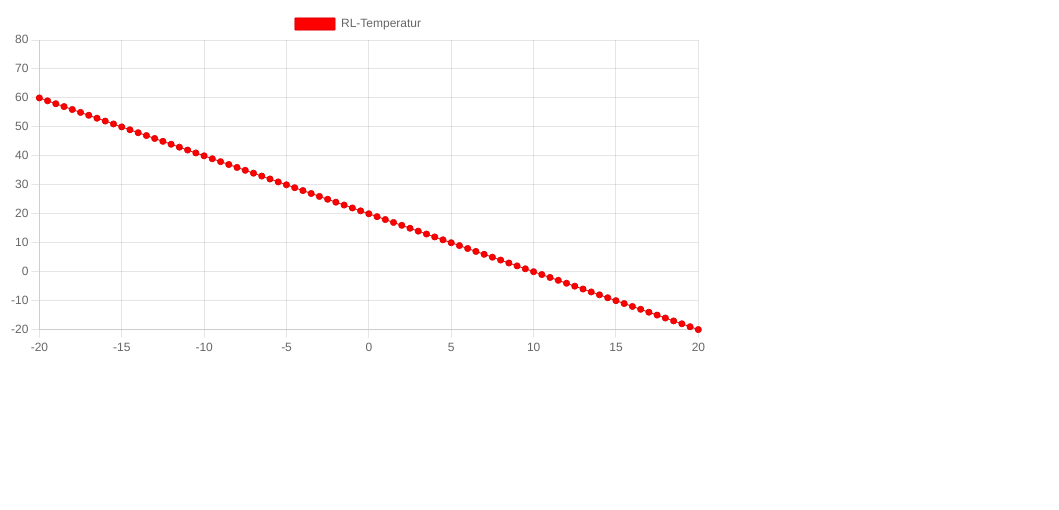
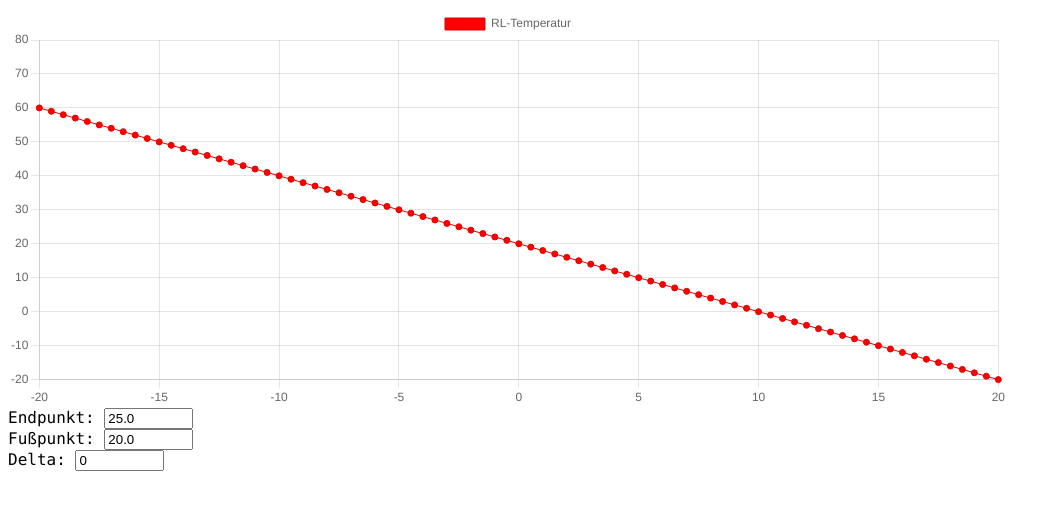
Before and after one commit to mnemo70/luxtronik-wpchart, a website: page index.html in a window 1280 px wide. Shown: the whole page, without its empty margins (0-1059 px from the left). Drawn offline with nearby package versions, Linux system fonts and the light colour scheme.

Commit message:
Added parameter input

```diff
--- a/index.html
+++ b/index.html
@@ -3,13 +3,29 @@
     <title>wpchart</title>
     <script src="https://cdn.jsdelivr.net/npm/chart.js@3.7.1/dist/chart.js" type="text/javascript"></script>
     <script src="index.js" type="text/javascript"></script>
+    <style>
+        body {
+            font-family: "Consolas"
+        }
+    </style>
 </head>
 
 <body>
-    <div class="chart-container" style="height: 1000px; width: 700px">
-        <canvas id="myChart" xwidth="1000" xheight="700"></canvas>
+    <div class="chart-container" style="width: 1000px; height: 400px">
+        <canvas id="myChart" width="1000" height="400"></canvas>
+    </div>
+    <div>
+        <div><label for="heatingEnd">Endpunkt: </label><input id="heatingEnd" type="text" size="8" maxlength="4" value="25.0"></div>
+        <div><label for="heatingFoot">Fußpunkt: </label><input id="heatingFoot" type="text" size="8" maxlength="4" value="20.0"></div>
+        <div><label for="heatingDelta">Delta: </label><input id="heatingDelta" type="text" size="8" maxlength="4" value="0"></div>
     </div>
     <script>
-        initChart();
+        const heatingEnd = parseFloat(document.getElementById("heatingEnd").value.trim());
+        const heatingFoot = parseFloat(document.getElementById("heatingEnd").value.trim());
+        const heatingDelta = parseFloat(document.getElementById("heatingEnd").value.trim());
+        if(heatingEnd !== 'NaN' || heatingFoot !== 'NaN' || heatingDelta !== 'NaN')
+            initChart(heatingEnd, heatingFoot, heatingDelta)
+        else
+            window.alert("Ungültige Wertangaben! Bitte ändern.")
     </script>
 </html>
--- a/index.js
+++ b/index.js
@@ -1,6 +1,5 @@
 function initChart() {
-    const ctx = document.getElementById('myChart').getContext('2d');
-    var calculatedData = [];
+    const calculatedData = [];
     for(var i = 0; i <= 80; i++) {
         var xVal = (i / 2) - 20;
         var yVal = 60 - i;
@@ -9,6 +8,8 @@ function initChart() {
             y: yVal
         });
     }
+
+    const ctx = document.getElementById('myChart').getContext('2d');
     const myChart = new Chart(ctx, {
         type: 'line',
         data: {
```
